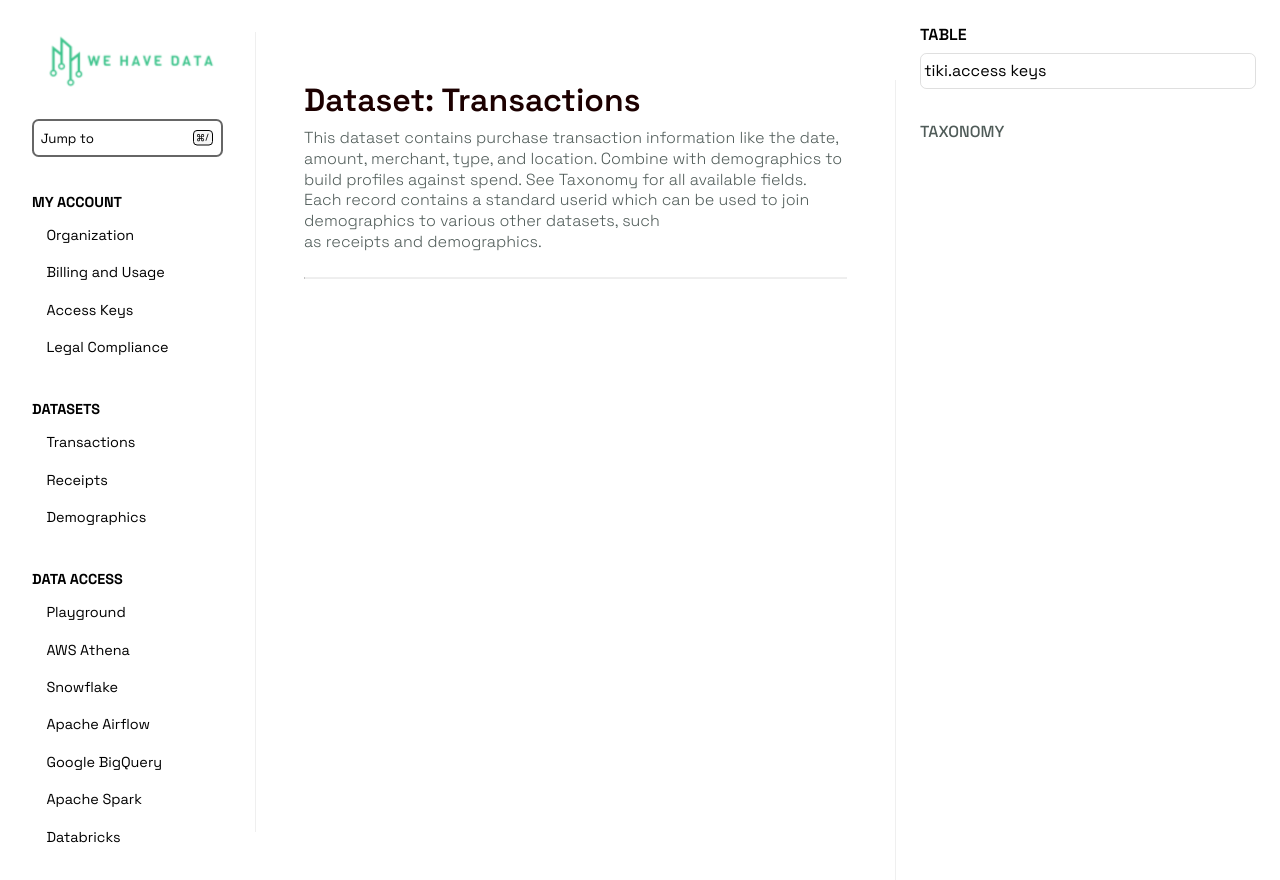
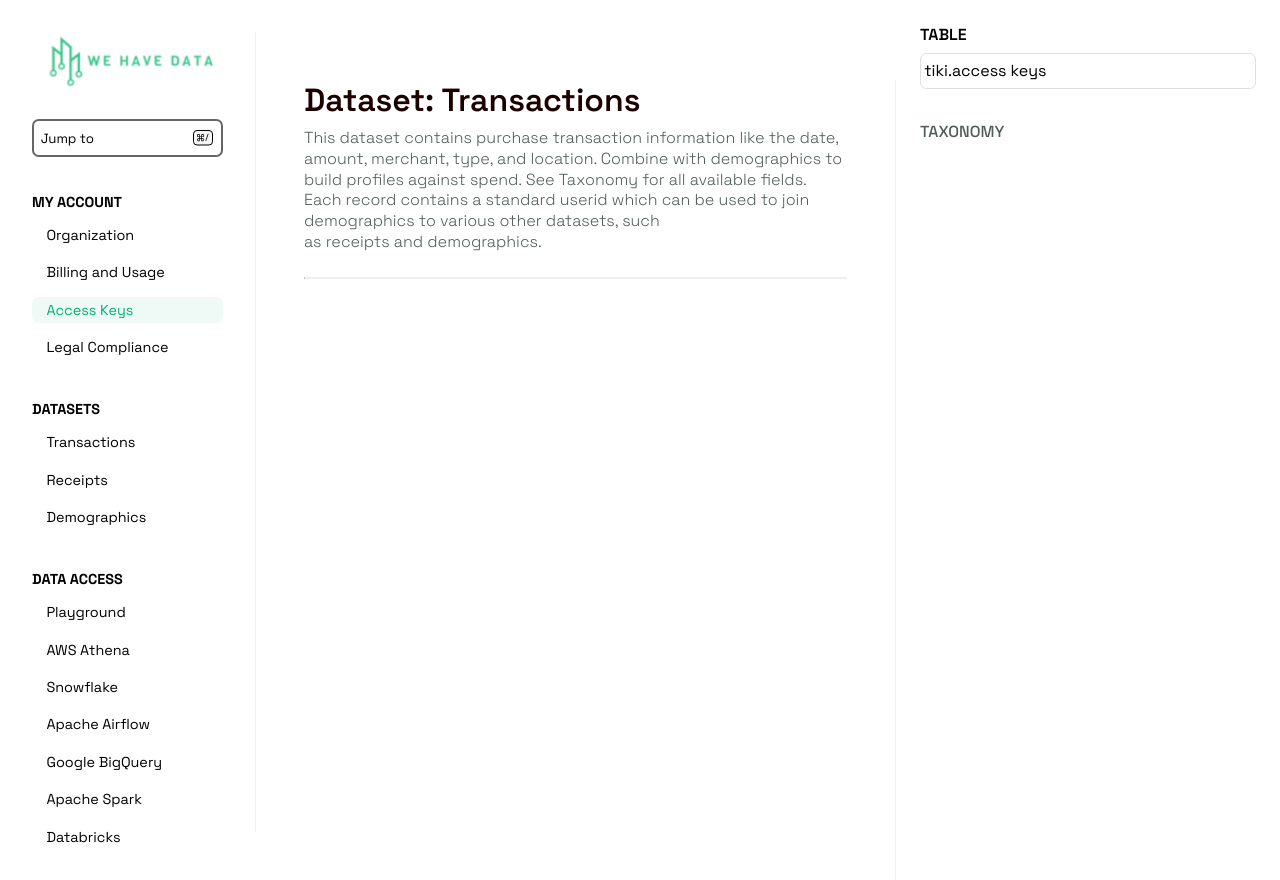
Before and after one commit to tiki/website-client-shop, a Vue app: page / in a window 1280 px wide. Built offline with nearby package versions, Linux system fonts and the light colour scheme.

Commit message:
fix: initial route

```diff
--- a/src/NavColumn/NavSection.vue
+++ b/src/NavColumn/NavSection.vue
@@ -1,9 +1,9 @@
 <script setup lang="ts">
-import { type PropType, ref } from 'vue'
+import { type PropType, ref, onMounted } from 'vue'
 import { type Route } from './types/route'
 import type { selectedRoute } from './types/selectedRoute'
 
-defineProps({
+const props = defineProps({
   navSection: {
     required: true,
     type: Object as PropType<Route[]>
@@ -21,6 +21,10 @@ const handleRouting = (route: string, title: string) => {
   }
   emits('route', selectedRoute.value)
 }
+
+onMounted(() => {
+  selectedRoute.value = { title: props.navSection[0].title, route: props.navSection[0].navList[2] }
+})
 </script>
 
 <template>
```
